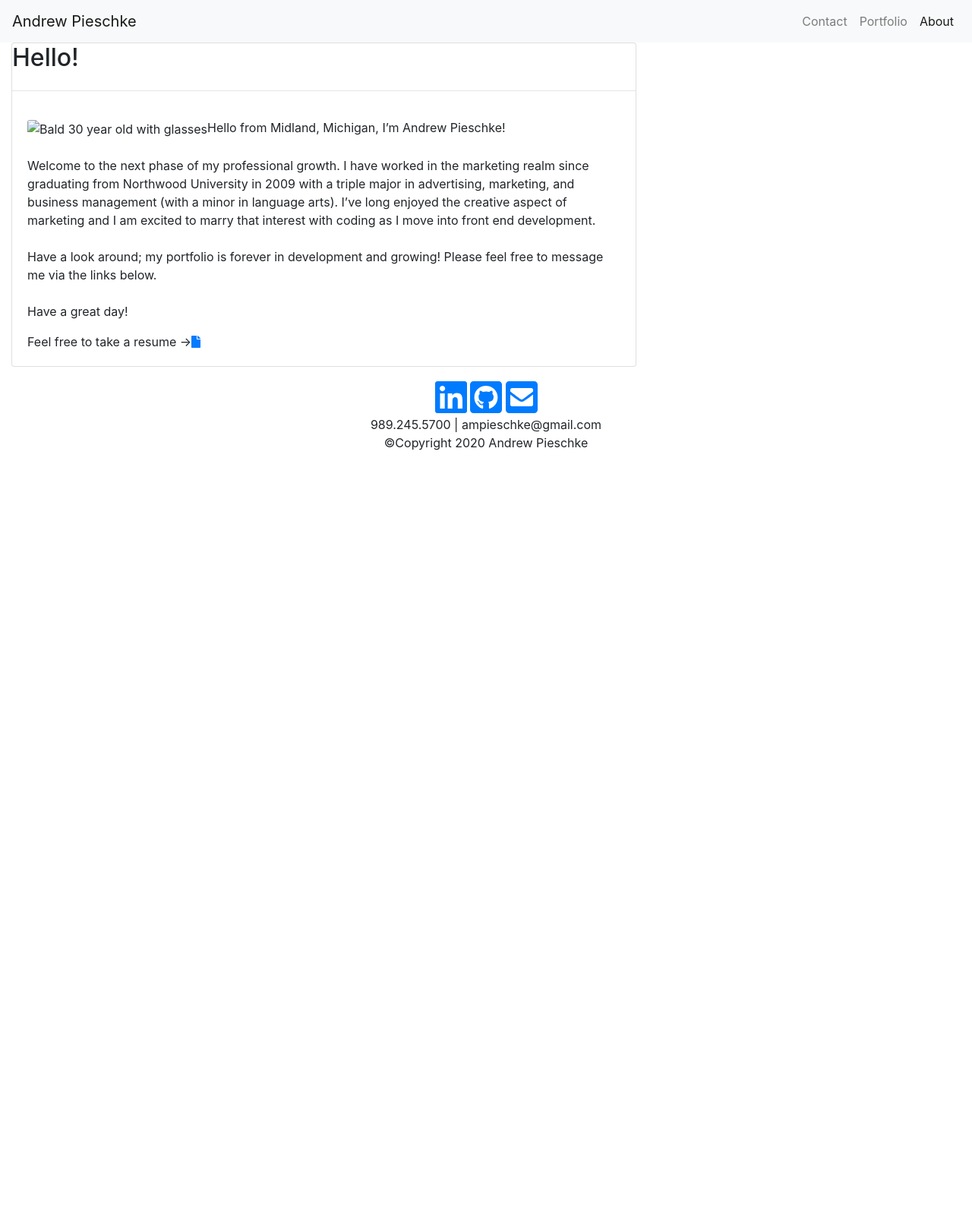
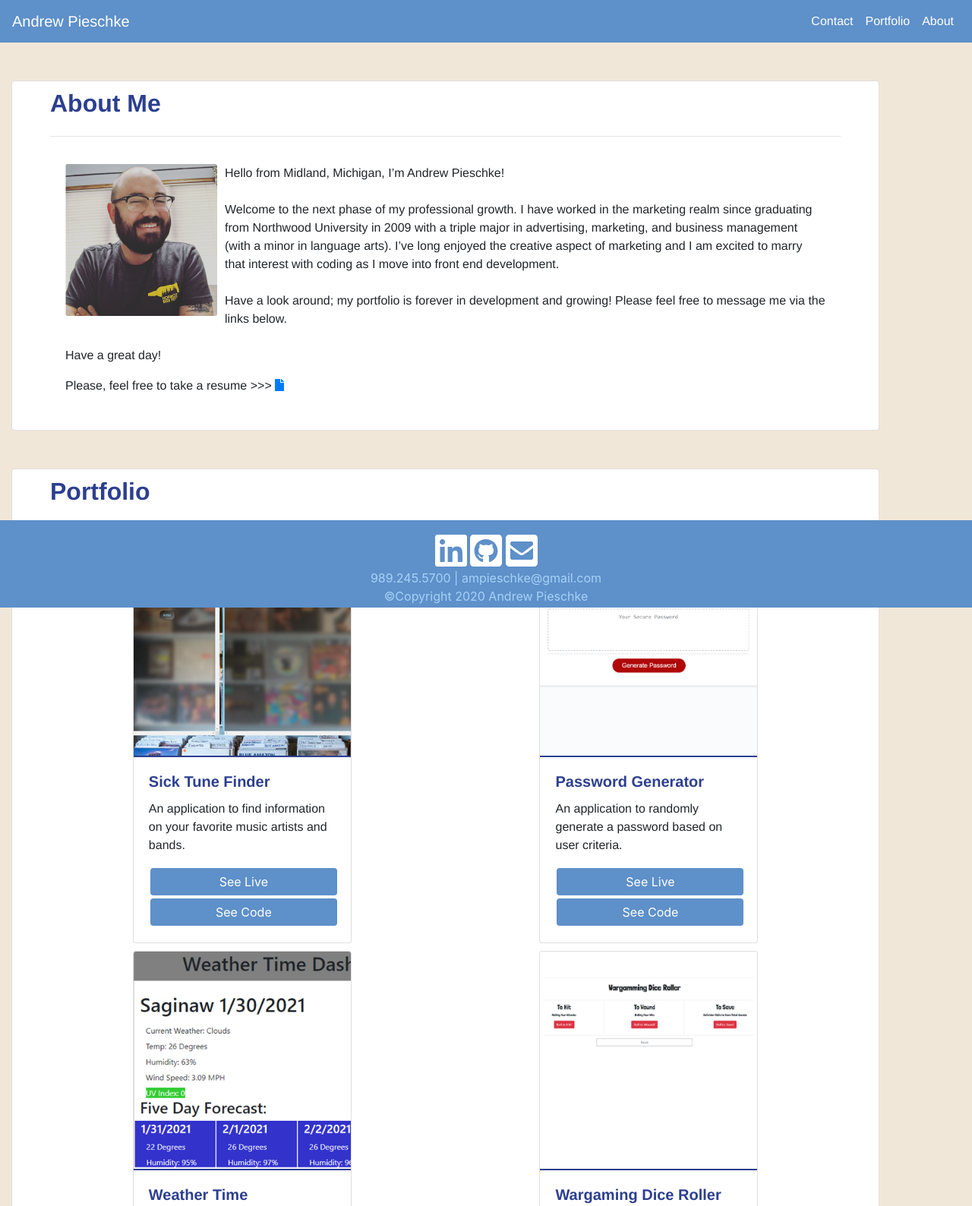
Before and after one commit to ampieschke/PieschkePort, a plain HTML site: page index.html in a window 1280 px wide. Shown: the top 1588 px of the page at 76% size. Before the commit the page ends 800 px from the top, so only its background shows below. Drawn offline with nearby package versions, Linux system fonts and the light colour scheme.

Commit message:
added portfolio and updated buttons

```diff
--- a/index.html
+++ b/index.html
@@ -1,7 +1,7 @@
 <!DOCTYPE html>
 <html lang="en">
   <head>
-    <title>Pieschke About</title>
+    <title>Pieschke Portfolio</title>
     <meta charset="utf-8" />
     <meta
       name="viewport"
@@ -41,26 +41,24 @@
       <div class="collapse navbar-collapse" id="navbarSupportedContent">
         <ul class="navbar-nav ml-auto">
           <li class="nav-item">
-            <a class="nav-link" href="contact.html">Contact</a>
+            <a class="nav-link" href="#">Contact</a>
           </li>
           <li class="nav-item">
-            <a class="nav-link" href="portfolio.html">Portfolio</a>
+            <a class="nav-link" href="#portfolio">Portfolio</a>
           </li>
           <li class="nav-item active">
-            <a class="nav-link" href="#"
-              >About <span class="sr-only">(current)</span></a
-            >
+            <a class="nav-link" href="#bio">About</a>
           </li>
         </ul>
       </div>
     </nav>
     <!-- END NAV -->
 
-    <!-- BEGIN CONTENT -->
-    <section class="col-lg-8">
+    <!-- BEGIN BIO -->
+    <section class="col-lg-11" id="bio">
       <div class="card content">
         <header>
-          <h2>Hello!</h2>
+          <h2>About Me</h2>
         </header>
         <hr />
         <div class="card-body">
@@ -88,11 +86,70 @@
             Have a great day!
             <br>
             </p>
-            Feel free to take a resume -><a href="Assets/PieschkeResume2021.pdf" target="blank" download="Resume"><i class="fas fa-file"></i></a>
+           <p> Please, feel free to take a resume >>> <a href="Assets/PieschkeResume2021.pdf" target="blank" download="Resume"><i class="fas fa-file"></i></a></p>
         </div>
       </div>
     </section>
-    <!-- END CONTENT -->
+    <!-- END BIO -->
+
+     <!-- BEGIN SAMPLES-->
+     <section id="portfolio">
+        <div class="col-lg-11">
+            <div class="content card mx-auto">
+                <header>
+                    <h2>Portfolio</h2>
+                </header>
+                <hr>
+                <div class="row">
+                    <div class="card mx-auto"style="width: 18rem;">
+                        <img src="Assets/STF.jpg" class="card-img-top" alt="Sick Tune Finder">
+                        <div class="card-body">
+                          <h5 class="card-title">Sick Tune Finder</h5>
+                          <p class="card-text">An application to find information on your favorite music artists and bands.</p>
+                          <a href="https://stevebecmpe.github.io/SICK-TUNE-FINDER/" target="_blank" class="btn btn-primary col-12">See Live</a>
+                          <a href="https://github.com/SteveBecmpe/SICK-TUNE-FINDER" target="blank" class="btn btn-primary col-12">See Code</a>
+                        </div>
+                      </div>
+                      <div class="card mx-auto"style="width: 18rem;">
+                        <img src="Assets/RPG.png" class="card-img-top" alt="Random Password Generator">
+                        <div class="card-body">
+                          <h5 class="card-title">Password Generator</h5>
+                          <p class="card-text">An application to randomly generate a password based on user criteria.</p>
+                          <a href="https://ampieschke.github.io/passwordGen/" target="blank" class="btn btn-primary col-12">See Live</a>
+                          <a href="https://github.com/ampieschke/passwordGen" target="blank" class="btn btn-primary col-12">See Code</a>
+                        </div>
+                      </div>
+                </div>
+                <div class="row">
+                    <div class="card mx-auto"style="width: 18rem;">
+                        <img src="Assets/WTD.png" class="card-img-top" alt="Weather Time">
+                        <div class="card-body">
+                          <h5 class="card-title">Weather Time</h5>
+                          <p class="card-text">An application to check the weather in a given city.</p>
+
+                            <a href="https://ampieschke.github.io/weathertime/" target="_blank" class="btn btn-primary col-12">See Live</a>
+                            <a href="https://github.com/ampieschke/weathertime" target="blank" class="btn btn-primary col-12">See Code</a>
+
+                    </div>
+                </div>
+                    <div class="card mx-auto"style="width: 18rem;">
+                        <img src="Assets/WGD.png" class="card-img-top" alt="Wargaming Dice Rollerr">
+                        <div class="card-body">
+                          <h5 class="card-title">Wargaming Dice Roller</h5>
+                          <p class="card-text">An application to generate high volume dice rolling for table-top gaming.</p>
+
+                             <a href="https://ampieschke.github.io/Dice-Roller/" target="_blank" class="btn btn-primary col-12">See Live</a>
+                             <a href="https://github.com/ampieschke/Dice-Roller" target="blank" class="btn btn-primary col-12">See Code</a>
+
+                        </div>
+                    </div>
+                 </div>
+                </div>
+                </div>
+            </div>
+        </div>
+    </section>
+    <!-- END SAMPLES -->
 
     <!-- BEGIN FOOTER -->
     <footer class="footer-copyright text-center py-3">
--- a/style.css
+++ b/style.css
@@ -0,0 +1,81 @@
+/* ==NAV== */
+.navbar {
+  background-color: #5e90c9 !important;
+}
+
+.navbar-brand {
+  color: white !important;
+  font-family: helvetica, sans-serif;
+}
+
+.nav-link {
+  color: white !important;
+  font-family: helvetica, sans-serif;
+}
+
+/* ==MAIN CONTENT== */
+.content {
+  margin-top: 50px;
+  padding: 10px 50px;
+}
+
+h2 {
+  color: #2c3f8f;
+  font-weight: bold;
+  font-family: helvetica, sans-serif;
+}
+
+h5 {
+  color: #2c3f8f;
+  font-weight: bold;
+  font-family: helvetica, sans-serif;
+}
+
+body {
+  background-color: #f1e7d9;
+  margin-bottom: 120px;
+}
+
+p {
+  font-family: helvetica, sans-serif !important;
+}
+
+.btn {
+  background-color: #5e90c9 !important;
+  border: #5e90c9 !important;
+  color: white !important;
+  margin: 2px;
+}
+
+.card {
+  margin-bottom: 10px;
+}
+
+.card-img-top {
+  border-bottom: solid #2c3f8f 2px;
+}
+
+/* ==Bio Pic== */
+.card-img {
+  height: 200px;
+  width: 200px;
+  margin-right: 10px;
+  float: left;
+}
+
+.port-pic {
+  margin: 5px;
+}
+
+/* ==FOOTER== */
+footer {
+  background-color: #5e90c9;
+  color: #a6d2f9;
+  bottom: 0;
+  position: fixed;
+  width: 100%;
+  height: 115px;
+}
+.navicon {
+  color: white;
+}
```
Also changed, not shown: Assets/Drew.png (added), Assets/RPG.png (added), Assets/STF.jpg (added), Assets/WGD.png (added), Assets/WTD.png (added), 1 other file.
